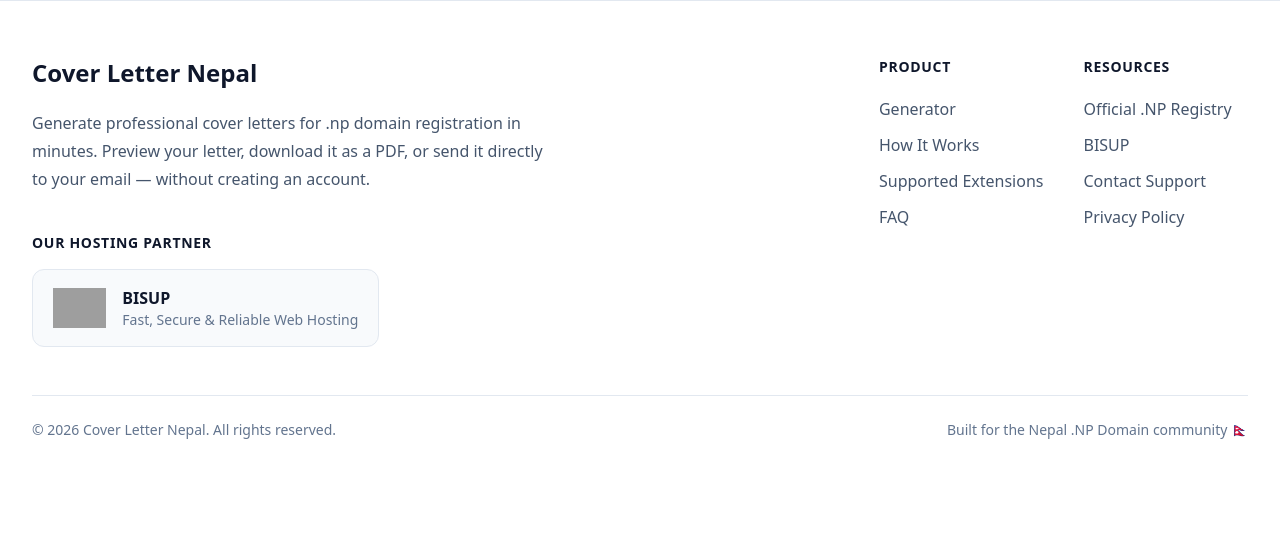
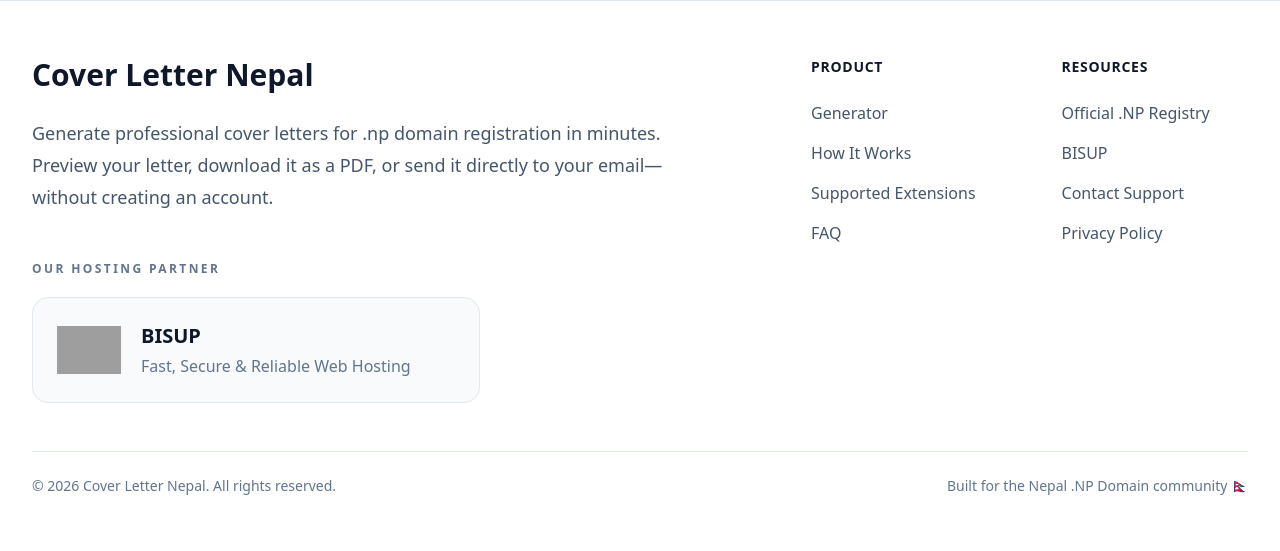
Before and after one commit to sambhavacharyaa/npcoverletter-serverside, a Django app: template templates/base.html in a window 1280 px wide. Shown: the part 65-616 px from the top of the page. Run offline with Django 3.2, Linux system fonts and the light colour scheme; the template is opened without the code that fills it, so the values that code supplies are empty; style sheets or scripts are compiled from the project's sources; grey boxes are pictures that could not be loaded.

Commit message:
footer fix

```diff
--- a/templates/base.html
+++ b/templates/base.html
@@ -154,49 +154,44 @@
 
     <div class="mx-auto max-w-7xl px-4 py-14 sm:px-6 lg:px-8">
 
-        <div class="grid gap-12 lg:grid-cols-2 lg:items-start">
+        <div class="grid lg:grid-cols-[1.6fr_1fr] gap-20">
 
-            <!-- Left -->
+    <!-- LEFT -->
     <div>
 
-                <a href="/" class="inline-block">
-                    <h2 class="text-2xl font-bold text-slate-900">
+        <h2 class="text-3xl font-bold text-slate-900">
             Cover Letter Nepal
         </h2>
-                </a>
 
-                <p class="mt-5 max-w-lg leading-7 text-slate-600">
-                    Generate professional cover letters for .np domain registration
-                    in minutes. Preview your letter, download it as a PDF, or send
-                    it directly to your email — without creating an account.
+        <p class="mt-6 max-w-2xl text-lg leading-8 text-slate-600">
+            Generate professional cover letters for .np domain registration in
+            minutes. Preview your letter, download it as a PDF, or send it
+            directly to your email—without creating an account.
         </p>
 
+        <div class="mt-12">
 
-                <!-- Hosting Partner -->
-                <div class="mt-10">
-
-                    <h3 class="text-sm font-semibold uppercase tracking-wider text-slate-900">
+            <h3 class="text-xs font-semibold uppercase tracking-[0.2em] text-slate-500">
                 Our Hosting Partner
             </h3>
 
             <a href="https://bisup.com"
                target="_blank"
-                       rel="noopener noreferrer"
-                       class="mt-4 inline-flex items-center gap-4 rounded-xl border border-slate-200 bg-slate-50 px-5 py-4 transition hover:border-blue-200 hover:bg-blue-50">
+               class="mt-5 flex w-full max-w-md items-center gap-5 rounded-2xl border border-slate-200 bg-slate-50 p-6 transition hover:border-blue-200 hover:bg-blue-50">
 
                 <img
                     src="{% static 'img/bisup-logo.svg' %}"
+                    class="h-12 w-auto"
                     alt="BISUP"
-                            class="h-10 w-auto"
                 >
 
                 <div>
 
-                            <h4 class="font-semibold text-slate-900">
+                    <h4 class="text-xl font-semibold text-slate-900">
                         BISUP
                     </h4>
 
-                            <p class="text-sm text-slate-500">
+                    <p class="mt-1 text-slate-500">
                         Fast, Secure & Reliable Web Hosting
                     </p>
 
@@ -210,45 +205,23 @@
 
 
 
-            <!-- Right -->
-            <div class="grid grid-cols-2 gap-10 lg:justify-self-end">
+    <!-- RIGHT -->
+
+    <div class="grid grid-cols-2 gap-16 self-start">
 
         <!-- Product -->
         <div>
 
-                    <h3 class="text-sm font-semibold uppercase tracking-wider text-slate-900">
+            <h3 class="text-sm font-bold uppercase tracking-wider text-slate-900">
                 Product
             </h3>
 
-                    <ul class="mt-5 space-y-3">
+            <ul class="mt-6 space-y-4">
 
-                        <li>
-                            <a href="#generator"
-                               class="text-slate-600 transition hover:text-blue-600">
-                                Generator
-                            </a>
-                        </li>
-
-                        <li>
-                            <a href="#how-it-works"
-                               class="text-slate-600 transition hover:text-blue-600">
-                                How It Works
-                            </a>
-                        </li>
-
-                        <li>
-                            <a href="#extensions"
-                               class="text-slate-600 transition hover:text-blue-600">
-                                Supported Extensions
-                            </a>
-                        </li>
-
-                        <li>
-                            <a href="#faq"
-                               class="text-slate-600 transition hover:text-blue-600">
-                                FAQ
-                            </a>
-                        </li>
+                <li><a href="#generator" class="text-slate-600 hover:text-blue-600">Generator</a></li>
+                <li><a href="#how-it-works" class="text-slate-600 hover:text-blue-600">How It Works</a></li>
+                <li><a href="#extensions" class="text-slate-600 hover:text-blue-600">Supported Extensions</a></li>
+                <li><a href="#faq" class="text-slate-600 hover:text-blue-600">FAQ</a></li>
 
             </ul>
 
@@ -257,47 +230,19 @@
 
 
         <!-- Resources -->
+
         <div>
 
-                    <h3 class="text-sm font-semibold uppercase tracking-wider text-slate-900">
+            <h3 class="text-sm font-bold uppercase tracking-wider text-slate-900">
                 Resources
             </h3>
 
-                    <ul class="mt-5 space-y-3">
+            <ul class="mt-6 space-y-4">
 
-                        <li>
-                            <a href="https://register.com.np"
-                               target="_blank"
-                               rel="noopener noreferrer"
-                               class="text-slate-600 transition hover:text-blue-600">
-                                Official .NP Registry
-                            </a>
-                        </li>
-
-                        <li>
-                            <a href="https://bisup.com"
-                               target="_blank"
-                               rel="noopener noreferrer"
-                               class="text-slate-600 transition hover:text-blue-600">
-                                BISUP
-                            </a>
-                        </li>
-
-                        <li>
-                            <a href="https://bisup.com/contact"
-                               target="_blank"
-                               rel="noopener noreferrer"
-                               class="text-slate-600 transition hover:text-blue-600">
-                                Contact Support
-                            </a>
-                        </li>
-
-                        <li>
-                            <a href="/privacy-policy/"
-                               class="text-slate-600 transition hover:text-blue-600">
-                                Privacy Policy
-                            </a>
-                        </li>
+                <li><a href="https://register.com.np" class="text-slate-600 hover:text-blue-600">Official .NP Registry</a></li>
+                <li><a href="https://bisup.com" class="text-slate-600 hover:text-blue-600">BISUP</a></li>
+                <li><a href="https://bisup.com/contact" class="text-slate-600 hover:text-blue-600">Contact Support</a></li>
+                <li><a href="/privacy-policy/" class="text-slate-600 hover:text-blue-600">Privacy Policy</a></li>
 
             </ul>
 
@@ -306,7 +251,6 @@
     </div>
 
 </div>
-
 
 
         <!-- Bottom -->
```
Lines whose indentation alone changed are shown as unchanged.
